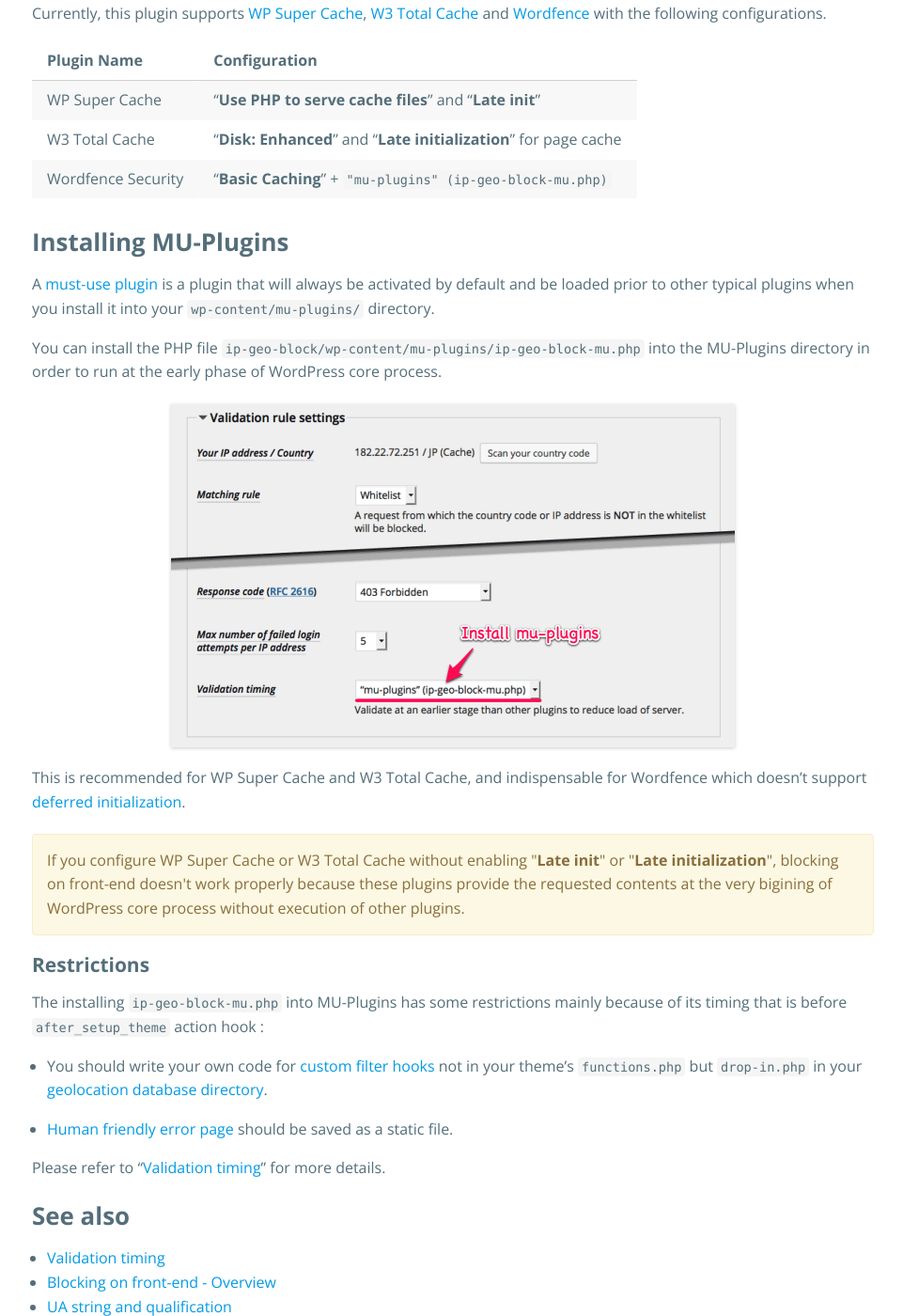
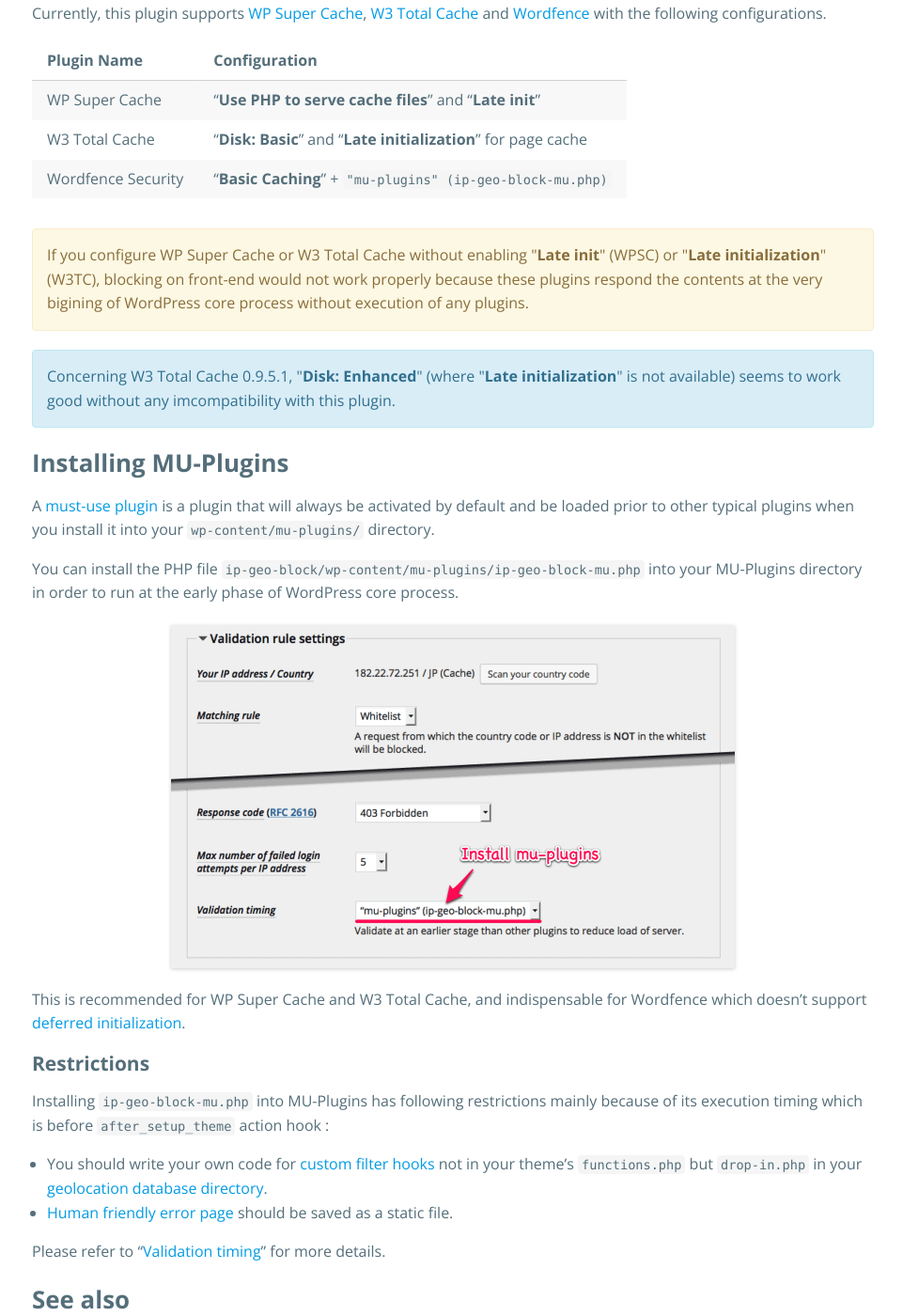
Before and after one commit to tokkonopapa/WordPress-IP-Geo-Block, a Jekyll site: the page built from _codex/04. Blocking on front-end/02/living-with-caching-plugin.md, in a window 1280 px wide and 1400 px high, scrolled down 563 px. Shown: the whole window at 94% size, without its empty margins (158-1119 px from the left). Built offline with Jekyll 4.4.1, drawn with Linux system fonts in a browser that asks for light colours; some web fonts are replaced.

Commit message:
Update codex.

```diff
--- a/_codex/04. Blocking on front-end/02/living-with-caching-plugin.md
+++ b/_codex/04. Blocking on front-end/02/living-with-caching-plugin.md
@@ -29,11 +29,25 @@
   [Wordfence][Wordfence]
 with the following configurations.
 
-| Plugin Name        | Configuration                                                     |
-|:-------------------|:------------------------------------------------------------------|
-| WP Super Cache     | "**Use PHP to serve cache files**" and "**Late init**"            |
-| W3 Total Cache     | "**Disk: Enhanced**" and "**Late initialization**" for page cache |
-| Wordfence Security | "**Basic Caching**" + `"mu-plugins" (ip-geo-block-mu.php)`        |
+| Plugin Name        | Configuration                                                  |
+|:-------------------|:---------------------------------------------------------------|
+| WP Super Cache     | "**Use PHP to serve cache files**" and "**Late init**"         |
+| W3 Total Cache     | "**Disk: Basic**" and "**Late initialization**" for page cache |
+| Wordfence Security | "**Basic Caching**" + `"mu-plugins" (ip-geo-block-mu.php)`     |
+
+<div class="alert alert-warning">
+	If you configure WP Super Cache or W3 Total Cache without enabling
+	"<strong>Late init</strong>" (WPSC) or "<strong>Late initialization</strong>"
+	(W3TC), blocking on front-end would not work properly because these plugins
+	respond the contents at the very bigining of WordPress core process
+	without execution of any plugins.
+</div>
+
+<div class="alert alert-info">
+	Concerning W3 Total Cache 0.9.5.1, "<strong>Disk: Enhanced</strong>"
+	(where "<strong>Late initialization</strong>" is not available) seems to
+	work good without any imcompatibility with this plugin.
+</div>
 
 ### Installing MU-Plugins ###
 
@@ -42,7 +56,7 @@
 your `wp-content/mu-plugins/` directory.
 
 You can install the PHP file `ip-geo-block/wp-content/mu-plugins/ip-geo-block-mu.php`
-into the MU-Plugins directory in order to run at the early phase of WordPress
+into your MU-Plugins directory in order to run at the early phase of WordPress
 core process.
 
 ![Validation Timing]({{ '/img/2016-08/ValidationRuleSettings.png' | prepend: site.baseurl }}
@@ -52,23 +66,15 @@
 This is recommended for WP Super Cache and W3 Total Cache, and indispensable
 for Wordfence which doesn't support [deferred initialization][LazyInit].
 
-<div class="alert alert-warning">
-	If you configure WP Super Cache or W3 Total Cache without enabling
-	"<strong>Late init</strong>" or "<strong>Late initialization</strong>",
-	blocking on front-end doesn't work properly because these plugins provide
-	the requested contents at the very bigining of WordPress core process
-	without execution of other plugins.
-</div>
-
 #### Restrictions ####
 
-The installing `ip-geo-block-mu.php` into MU-Plugins has some restrictions
-mainly because of its timing that is before `after_setup_theme` action hook :
+Installing `ip-geo-block-mu.php` into MU-Plugins has following restrictions
+mainly because of its execution timing which is before `after_setup_theme`
+action hook :
 
 - You should write your own code for [custom filter hooks][FilterHooks] not
   in your theme's `functions.php` but `drop-in.php` in your [geolocation
   database directory][GeoDB-Dir].
-
 - [Human friendly error page][ErrorPage] should be saved as a static file.
 
 Please refer to "[Validation timing][Validation]" for more details.
```
